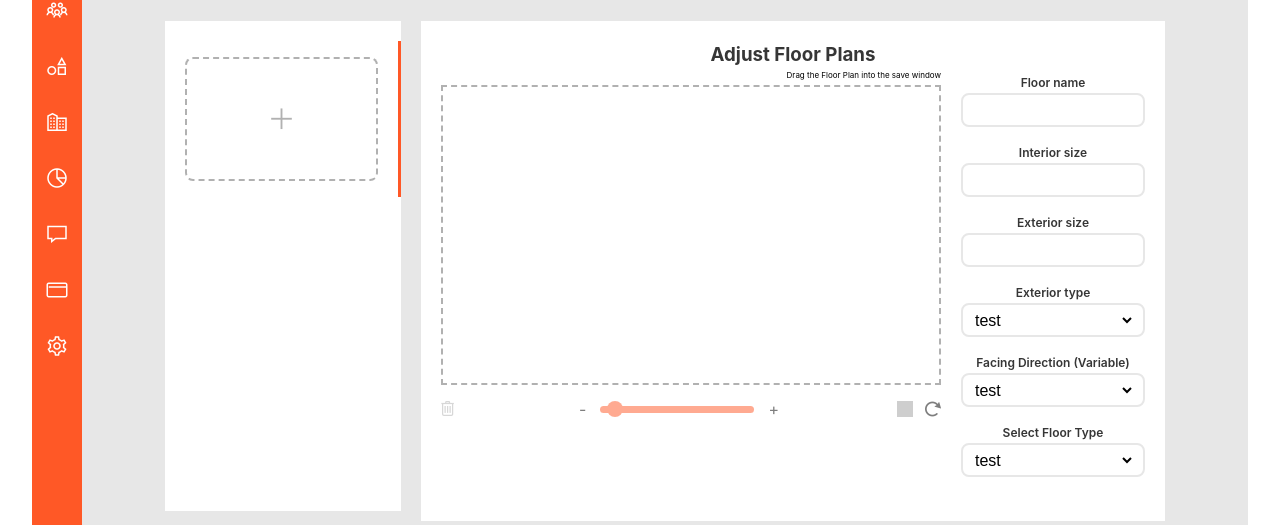
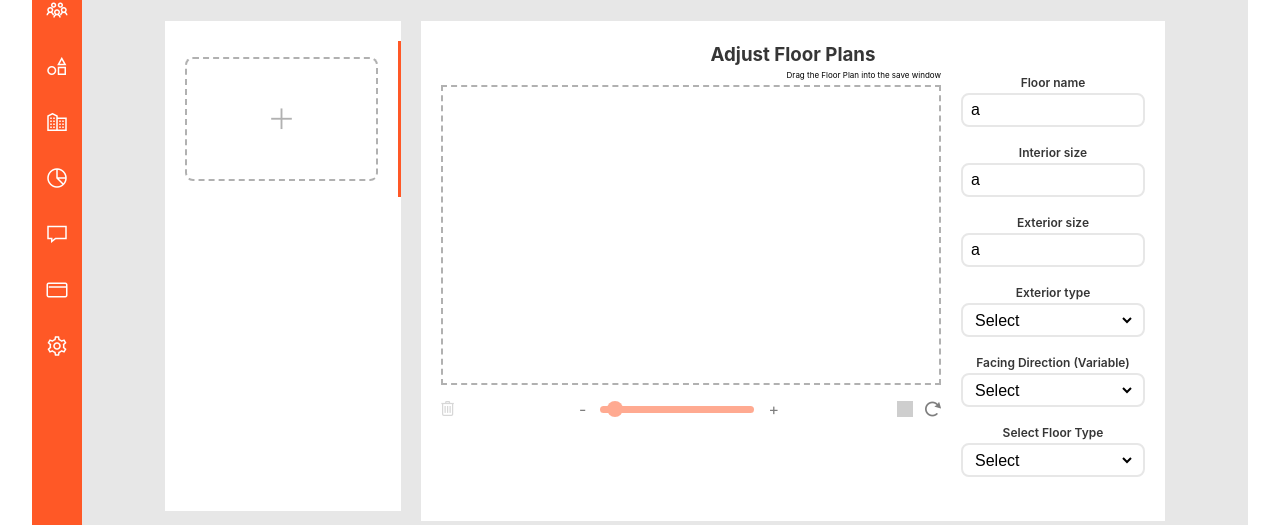
Before and after one commit to koumba97/floor-plans, a React (Vite) app: page / in a window 1280 px wide. Shown: the part 135-660 px from the top of the page. Built offline with nearby package versions, Linux system fonts and the light colour scheme; grey boxes are pictures that could not be loaded.

Commit message:
Fix Select component & Form behavior

```diff
--- a/src/components/AddingFloorPlans/PlanForm/PlanForm.tsx
+++ b/src/components/AddingFloorPlans/PlanForm/PlanForm.tsx
@@ -7,11 +7,22 @@ import { ImageFloorPlan } from '../../../types/ImageFloorPlan';
 import { FloorPlanContext } from '../../../contexts/FloorPlanContext';
 import { uniqId } from '../../../utils/UniqId';
 import { useNavigate, useParams } from 'react-router';
+import {
+    FloorEnum,
+    DirectionEnum,
+    ExteriorEnum,
+    FloorType,
+    FacingDirection,
+    ExteriorType
+} from '../../../types/FloorPlan';
 
 const defaultFormFields = {
-    name: '',
-    interiorSize: '',
-    exteriorSize: ''
+    name: 'a',
+    interiorSize: 'a',
+    exteriorSize: 'a',
+    exteriorType: '' as ExteriorType,
+    floorType: '' as FloorType,
+    facingDirection: '' as FacingDirection
 };
 
 const PlanForm = () => {
@@ -23,7 +34,14 @@ const PlanForm = () => {
     );
     const [imagePreview, setImagePreview] = useState('');
     let [submitImage, setSubmitImage] = useState(0);
-    const { name, interiorSize, exteriorSize } = formFields;
+    const {
+        name,
+        interiorSize,
+        exteriorSize,
+        exteriorType,
+        floorType,
+        facingDirection
+    } = formFields;
     const { floorPlanId } = useParams<string>();
     const { addFloorPlan, currentFloorPlan } = useContext(FloorPlanContext);
 
@@ -38,12 +56,18 @@ const PlanForm = () => {
             setFormFields({
                 name: currentFloorPlan.name,
                 interiorSize: currentFloorPlan.interiorSize,
-                exteriorSize: currentFloorPlan.exteriorSize
+                exteriorSize: currentFloorPlan.exteriorSize,
+                exteriorType: currentFloorPlan.exteriorType,
+                floorType: currentFloorPlan.floorType,
+                facingDirection: currentFloorPlan.facingDirection
             });
 
             setSelectedImage(currentFloorPlan.image.original);
         } else {
             setFormFields(defaultFormFields);
+
+            console.log(formFields);
+
             setSelectedImage(null);
         }
     }, [currentFloorPlan, floorPlanId]);
@@ -60,7 +84,7 @@ const PlanForm = () => {
             console.log('valid');
         } else {
             // display errors
-            console.log('not valid', errors);
+            console.log('not valid', errors, formFields);
         }
     };
 
@@ -149,25 +173,53 @@ const PlanForm = () => {
 
                     <Select
                         label="Exterior type"
+                        value={exteriorType}
+                        name="exteriorType"
+                        placeholder="Select"
+                        onChange={handleInputChange}
                         options={[
-                            { value: 'test', label: 'test' },
-                            { value: 'test2', label: 'test2' }
+                            {
+                                value: 'apartment',
+                                label: ExteriorEnum.apartment
+                            },
+                            { value: 'house', label: ExteriorEnum.house }
                         ]}
                     />
 
                     <Select
                         label="Facing Direction (Variable)"
+                        value={facingDirection}
+                        placeholder="Select"
+                        name="facingDirection"
+                        onChange={handleInputChange}
                         options={[
-                            { value: 'test', label: 'test' },
-                            { value: 'test2', label: 'test2' }
+                            { value: 'north', label: DirectionEnum.north },
+                            { value: 'east', label: DirectionEnum.east },
+                            { value: 'south', label: DirectionEnum.south },
+                            { value: 'west', label: DirectionEnum.west }
                         ]}
                     />
 
                     <Select
                         label="Select Floor Type"
+                        value={floorType}
+                        placeholder="Select"
+                        name="floorType"
+                        onChange={handleInputChange}
                         options={[
-                            { value: 'test', label: 'test' },
-                            { value: 'test2', label: 'test2' }
+                            { value: 'studio', label: FloorEnum.studio },
+                            {
+                                value: 'oneBedOneBath',
+                                label: FloorEnum.oneBedOneBath
+                            },
+                            {
+                                value: 'twoBedOneBath',
+                                label: FloorEnum.twoBedOneBath
+                            },
+                            {
+                                value: 'threeBedTwoBed',
+                                label: FloorEnum.threeBedTwoBed
+                            }
                         ]}
                     />
                 </form>
--- a/src/components/AddingFloorPlans/PlanList/PlanList.tsx
+++ b/src/components/AddingFloorPlans/PlanList/PlanList.tsx
@@ -1,5 +1,5 @@
 import { Link } from 'react-router-dom';
-import { FloorPlan } from '../../../types/FloorPlan';
+import FloorPlan from '../../../types/FloorPlan';
 import './PlanList.scss';
 import { useContext } from 'react';
 import { FloorPlanContext } from '../../../contexts/FloorPlanContext';
--- a/src/components/SideMenu/SideMenu.tsx
+++ b/src/components/SideMenu/SideMenu.tsx
@@ -12,7 +12,7 @@ const SideMenu = ({ links }: Props) => {
             <div className="list">
                 {links.map((link, index) => {
                     return (
-                        <a href={link.route} key={index}>
+                        <a href={link.route} key={`menu-link-${index}`}>
                             <i className={link.icon}></i>
                         </a>
                     );
--- a/src/contexts/FloorPlanContext.tsx
+++ b/src/contexts/FloorPlanContext.tsx
@@ -1,5 +1,5 @@
 import { createContext, useState } from 'react';
-import { FloorPlan } from '../types/FloorPlan';
+import FloorPlan from '../types/FloorPlan';
 import { uniqId } from '../utils/UniqId';
 
 export const FloorPlanContext = createContext({
--- a/src/types/FloorPlan.tsx
+++ b/src/types/FloorPlan.tsx
@@ -1,15 +1,42 @@
 import { ImageFloorPlan } from './ImageFloorPlan';
 
-export interface FloorPlan {
+export default interface FloorPlan {
     id: string;
     image: ImageFloorPlan;
     name: string;
     interiorSize: string;
     exteriorSize: string;
-    // exteriorType: ExteriorType;
-    // floorType: FloorType;
+    exteriorType: ExteriorType;
+    floorType: FloorType;
+    facingDirection: FacingDirection;
 }
 
-type FloorType = 'studio' | '1bed1bath' | '2bed1bath' | '3bed2bath';
+export enum FloorEnum {
+    studio = 'Studio',
+    oneBedOneBath = 'One Bedroom One Bathroom',
+    twoBedOneBath = 'Two Bedrooms One Bathroom',
+    threeBedTwoBed = 'Three Bedrooms  Two Bathrooms'
+}
+export type FloorType =
+    | FloorEnum.studio
+    | FloorEnum.oneBedOneBath
+    | FloorEnum.twoBedOneBath
+    | FloorEnum.threeBedTwoBed;
 
-type ExteriorType = 'apartment' | 'house';
+export enum DirectionEnum {
+    north = 'North',
+    south = 'South',
+    east = 'East',
+    west = 'West'
+}
+export type FacingDirection =
+    | DirectionEnum.north
+    | DirectionEnum.south
+    | DirectionEnum.east
+    | DirectionEnum.west;
+
+export enum ExteriorEnum {
+    apartment = 'Apartment',
+    house = 'House'
+}
+export type ExteriorType = ExteriorEnum.apartment | ExteriorEnum.house;
--- a/src/ui/Input/Input.tsx
+++ b/src/ui/Input/Input.tsx
@@ -1,10 +1,8 @@
 import './Input.scss';
-import { useState } from 'react';
 
 interface IProps {
     type: 'text' | 'number' | 'password' | 'email';
     label?: string;
-    defaultValue?: string | number;
     value: string | number | undefined;
     placeholder: string;
     required: boolean;
@@ -14,18 +12,14 @@ interface IProps {
 const Input = ({
     type,
     label,
-    defaultValue,
     value,
     placeholder,
     required,
     name,
     onChange
 }: IProps) => {
-    const [_inputValue, setInputValue] = useState(defaultValue);
-
     const handleChange = (event: any) => {
         const { value } = event.target;
-        setInputValue(value);
 
         if (onChange) {
             onChange({ name: name, value: value });
--- a/src/ui/Select/Select.scss
+++ b/src/ui/Select/Select.scss
@@ -1 +1,7 @@
 @import '../Input/Input.scss';
+
+.select {
+    option[value=''][disabled] {
+        // display: none;
+    }
+}
--- a/src/ui/Select/Select.tsx
+++ b/src/ui/Select/Select.tsx
@@ -1,17 +1,45 @@
+import { placeholder } from '@babel/types';
 import './Select.scss';
+import { useEffect, useState } from 'react';
 
 interface Prop {
     options: { value: any; label: string }[];
     label?: string;
+    name: string;
+    placeholder?: string;
+    value: string | number | undefined;
+    onChange?: Function;
 }
 
-const Select = ({ options, label }: Prop) => {
+const Select = ({
+    options,
+    label,
+    name,
+    placeholder,
+    value,
+    onChange
+}: Prop) => {
+    const handleChange = (event: any) => {
+        const { value } = event.target;
+
+        console.log(value);
+
+        if (onChange) {
+            onChange({ name: name, value: value });
+        }
+    };
+
     return (
         <div className="select">
             {label ? <label>{label}</label> : null}
 
             <div className="select-container">
-                <select>
+                <select value={value} onChange={handleChange}>
+                    {placeholder ? (
+                        <option disabled value="">
+                            {placeholder}
+                        </option>
+                    ) : null}
                     {options.map((option, index) => {
                         return (
                             <option
```
